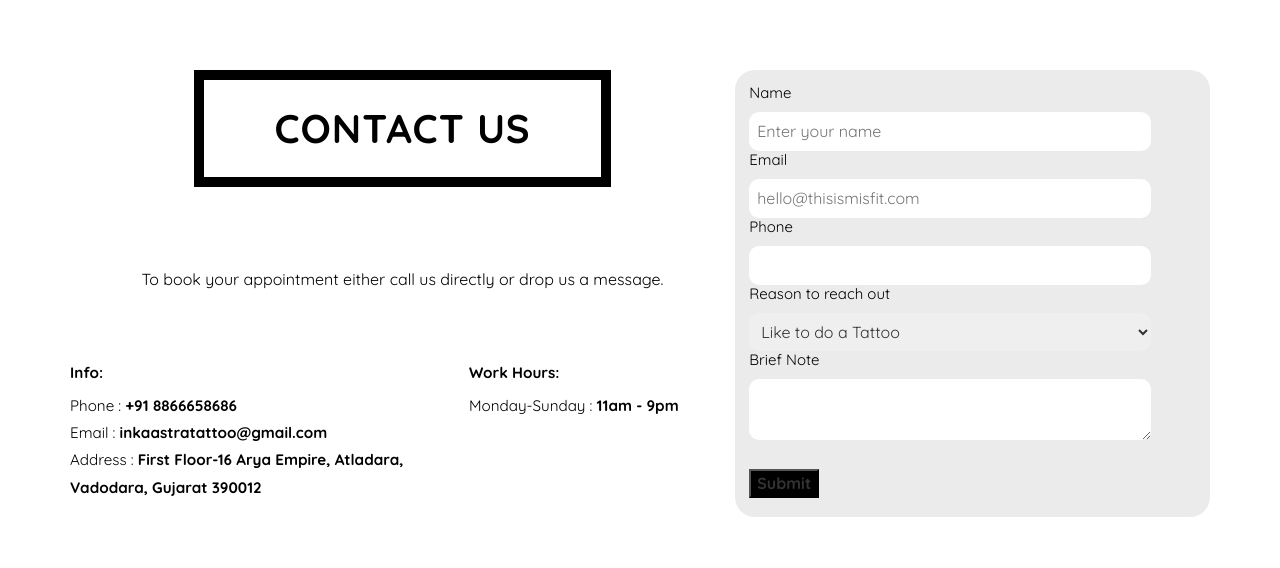
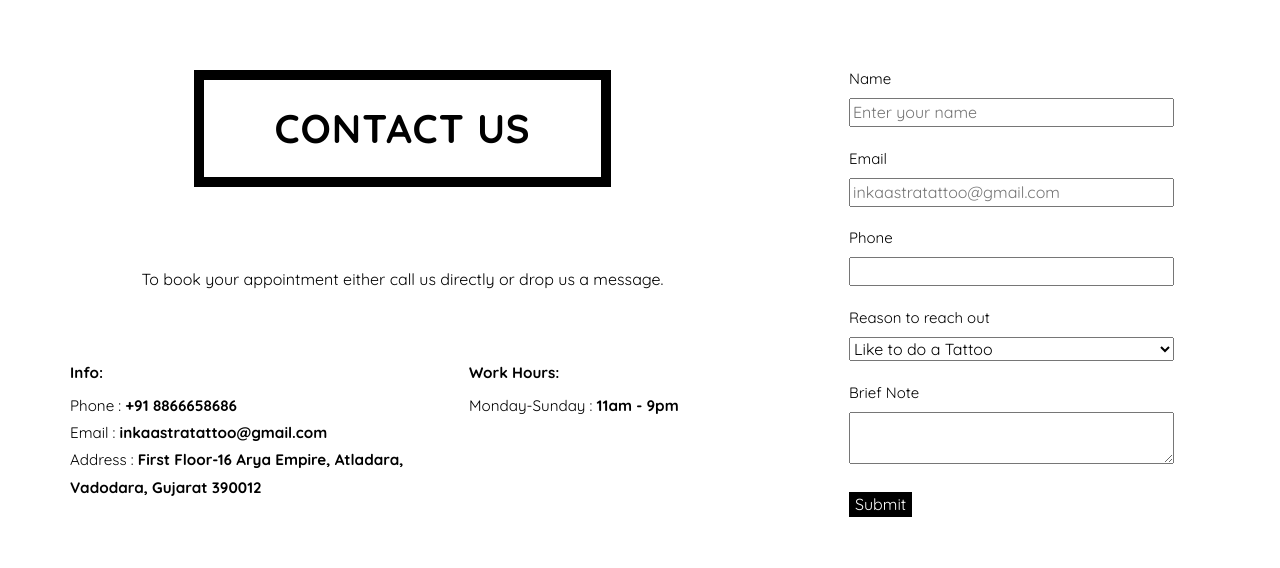
Before and after one commit to wayove/inkaastra.github.io, a plain HTML site: page index.html in a window 1280 px wide. Shown: the part 4068-4636 px from the top of the page. Drawn offline with nearby package versions, Linux system fonts and the light colour scheme.

Commit message:
Update Contact

```diff
--- a/index.html
+++ b/index.html
@@ -775,34 +775,31 @@
 											<!-- <li><a href=""><i class="google"> </i> </a></li> -->
 										</ul>
 									</div>
-									<div class="col-md-5 wow fadeInRight">
-										<h3 id="success-msg"  class="secondary-heading" align="left" style="color: #000;font-size: 15px;line-height: 1.2;display: none;">We have received your request.<br>Someone from MISFIT will contact your soon.<br>Cheers!!!</h3>
+									<div class="col-md-5 wow fadeInRight" style="padding-left: 10%;">
+										<h3 id="success-msg"  class="secondary-heading" align="left" style="color: #000;font-size: 15px;line-height: 1.2;display: none;">We have received your request.<br>Someone from Inkaastra will contact your soon.<br>Cheers!!!</h3>
 
 
 							                <form id="form" target="_self" onsubmit="return postToGoogle();" action="" autocomplete="off">
-							                  <p><div align="left" style="background-color: #ebebeb;padding: 3%;border: #fff; border-radius: 20px;" class="leftContactParagraph">
+							                  <div align="left"  class="leftContactParagraph">
 							                    <h3 class="secondary-heading" style="color: #000;font-size: 15px;line-height: 1.2;">Name</h3>
-							                    <input id="nameField"  name="entry.175438875" placeholder="Enter your name" type="text" style="padding: 8px;width: 90%; border-radius: 10px;border: #ebebeb;" required> <br>
+							                    <input id="nameField"  name="entry.175438875" placeholder="Enter your name" type="text"  style="color: #000;width: 90%;" class="textbox" required> <br><br>
 							                    <h3 class="secondary-heading" style="color: #000;font-size: 15px;line-height: 1.2;">Email</h3>
-							                    <input id="emailField" name="entry.68905849" placeholder="hello@thisismisfit.com" type="email" style="padding: 8px;width: 90%; border-radius: 10px;border: #ebebeb;" required> <br>
+							                    <input id="emailField" name="entry.68905849" placeholder="inkaastratattoo@gmail.com" type="email"  style="color: #000;width: 90%;" class="textbox" required> <br><br>
 							                    <h3 class="secondary-heading" style="color: #000;font-size: 15px;line-height: 1.2;">Phone</h3>
-							                    <input id="mobField" name="entry.765265183" placeholder="" type="text"  style="padding: 8px;width: 90%; border-radius: 10px;border: #ebebeb;" required> <br> <!-- pattern="^\d{9}$" -->
+							                    <input id="mobField" name="entry.765265183" placeholder="" type="text"   style="color: #000;width: 90%;" class="textbox" required> <br><br> <!-- pattern="^\d{9}$" -->
 							                    <h3 class="secondary-heading" style="color: #000;font-size: 15px;line-height: 1.2;">Reason to reach out</h3>
-							                    <select id="reasonField" name="entry.1441183677" placeholder="Reason to reach out" style="padding: 8px;width: 90%; border-radius: 10px;border: #ebebeb;" required>
+							                    <select id="reasonField" name="entry.1441183677" placeholder="Reason to reach out"  style="color: #000;width: 90%;" class="textbox" required>
 							                      <option value="Branding">Like to do a Tattoo</option>
 							                      <option value="Re-branding">Like to do a Piercing</option>
 							                      <option value="Digital Marketing">Want to make Conceptual Design</option>
 							                      <option value="Website Development">Hire us for Illustration</option>
 							                      <option value="Website Development">Hire us for Cartooning</option>
 							                      <option value="Others">Any other ink related work</option>
-							                    </select> <br>
+							                    </select> <br><br>
 							                    <h3 class="secondary-heading" style="color: #000;font-size: 15px;line-height: 1.2;">Brief Note</h3>
-							                    <textarea id="queryField" name="entry.1739396808" placeholder="" type="text" style="padding: 8px;width: 90%; border-radius: 10px;border: #ebebeb;" required>  </textarea><br><br>
-
-							                    <!-- <p><div align="left"><a href="javascript:{}" id="send" onclick="document.getElementById('form').submit();"></a></div></p> -->
-							                    <label class="button-two button-type-two"><input type="submit" value="Submit" style="background: #000;"></label>
-							                    <!-- <button class="button-two button-type-two" id="send" type="submit"  ><b>SUBMIT</b></button> -->
-							                    </div></p>
+							                    <textarea id="queryField" name="entry.1739396808" placeholder="" type="text"  style="color: #000;width: 90%;" class="textbox" required>  </textarea><br><br>
+							                    <button class="button-two button-type-two" id="send" type="submit" style="background: #000;color: #fff;margin-top: 0;" >Submit</button>
+							                    </div>
 							                </form>
 									</div>
    	                        </div>
@@ -834,7 +831,7 @@
 					<div class="row">
 					    <nav class="footer-nav">
 						    <ul class="nav-list wow fadeInDown" id="footer-menu">
-							    <li><a href="#" style="color: #fff;">ℌ𝔬𝔪𝔢</a></li>
+							    <li><a href="#" style="color: #fff;">Home</a></li>
 								<li><a href="#about" class="scroll" style="color: #fff;">About</a></li>
 								<li><a href="#services" class="scroll" style="color: #fff;">Services</a></li>
 								<!-- logo -->
```
